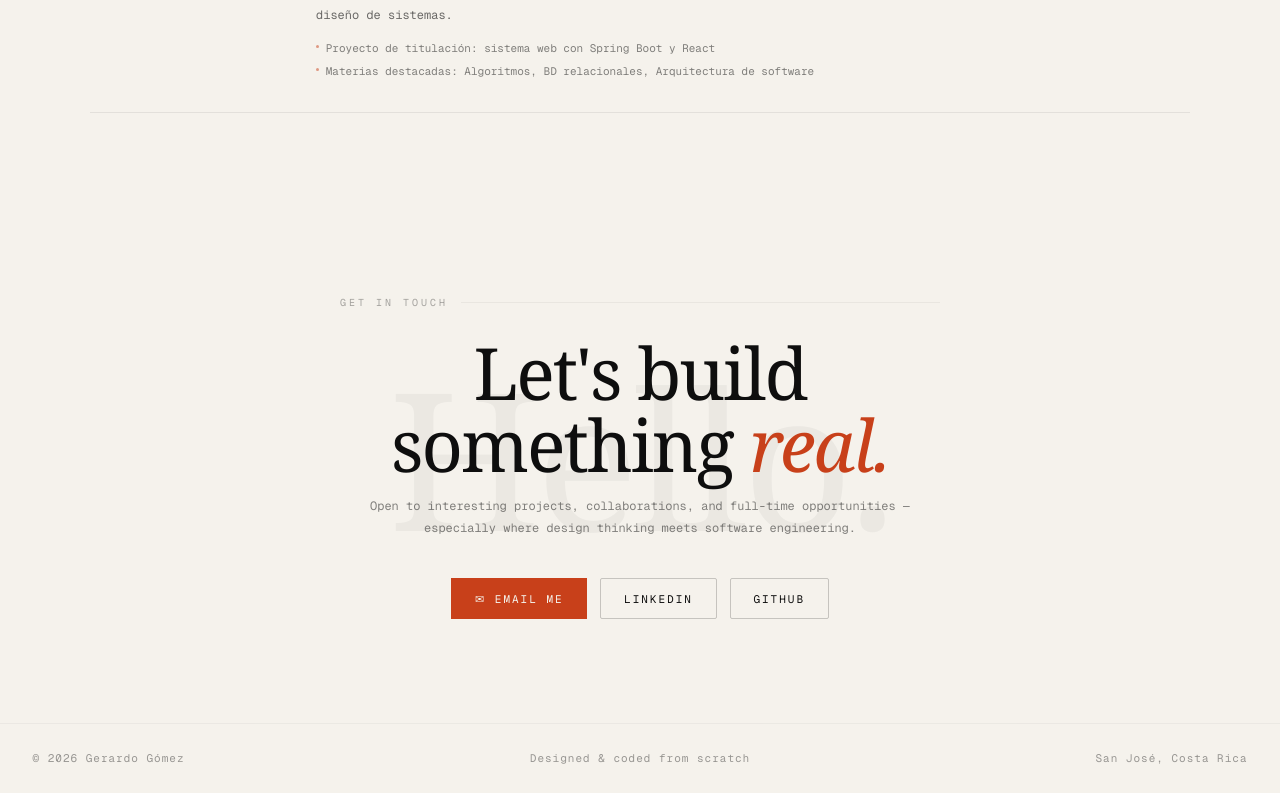
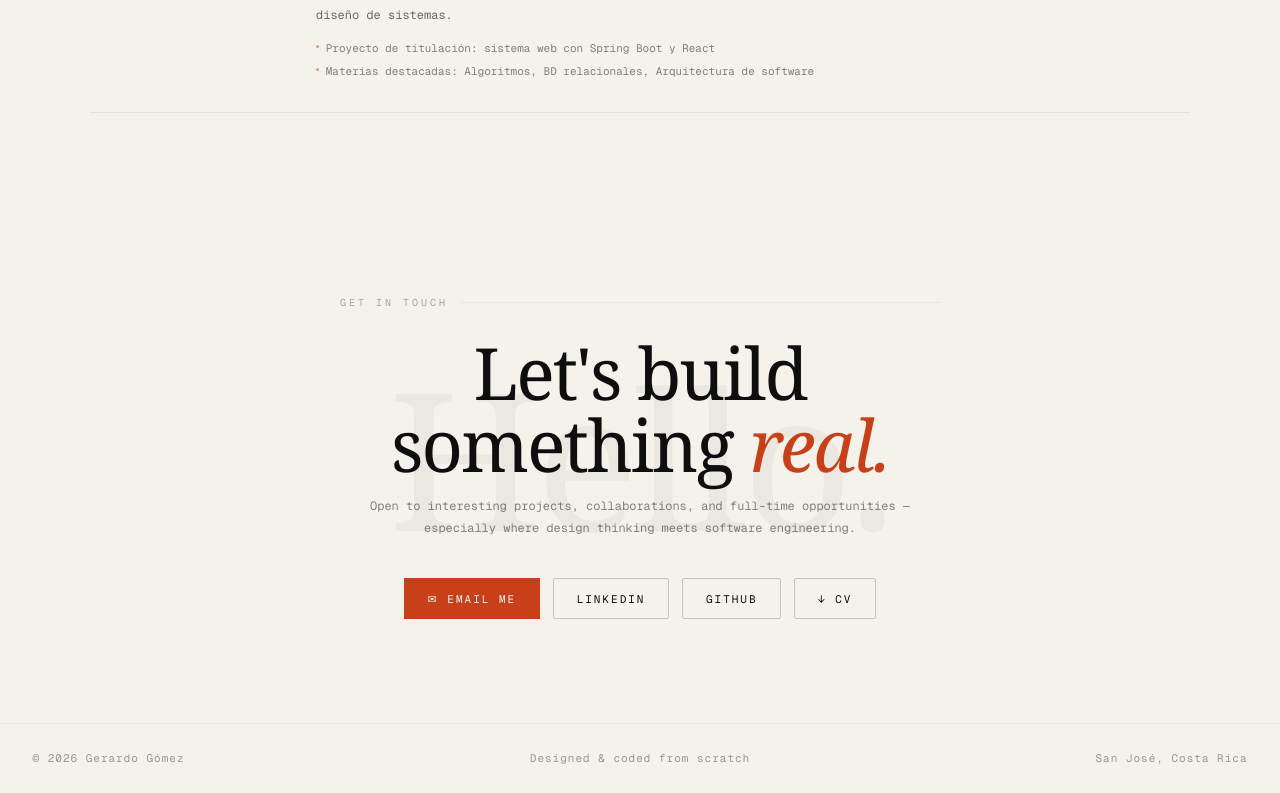
Before and after one commit to Javalopeer/portf-dev, a React (Vite) app: page / in a window 1280 px wide. Shown: the part 3415-4208 px from the top of the page. Built offline with nearby package versions, Linux system fonts and the light colour scheme; a web font is replaced by a local one.

Commit message:
feat: add download link for CV and update LinkedIn URL in Contact section

```diff
--- a/src/components/sections/Contact.tsx
+++ b/src/components/sections/Contact.tsx
@@ -46,7 +46,7 @@ export default function Contact() {
             </a>
             <a
               className="btn-outline"
-              href="https://linkedin.com/in/gerardo"
+              href="https://www.linkedin.com/in/gerardo-g%C3%B3mez-543809172/"
               target="_blank"
               rel="noopener noreferrer"
             >
@@ -60,6 +60,13 @@ export default function Contact() {
             >
               GitHub
             </a>
+            <a
+              className="btn-outline"
+              href="/assets/CV Gerardo.pdf"
+              download
+            >
+              ↓ CV
+            </a>
           </div>
         </AnimatedSection>
       </div>
```
Also changed, not shown: 1 other file (tests, documents, lock files or other folders).
